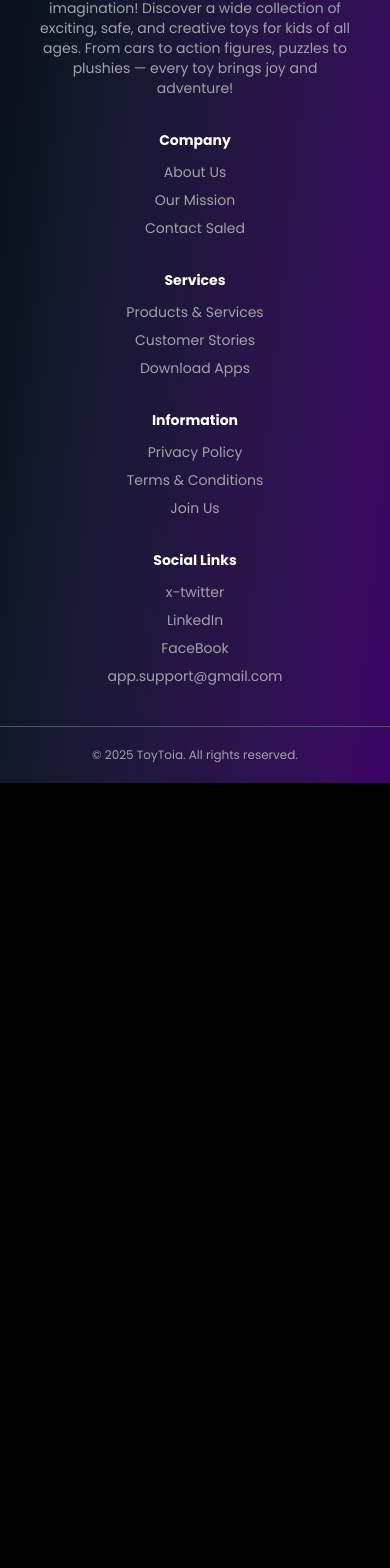
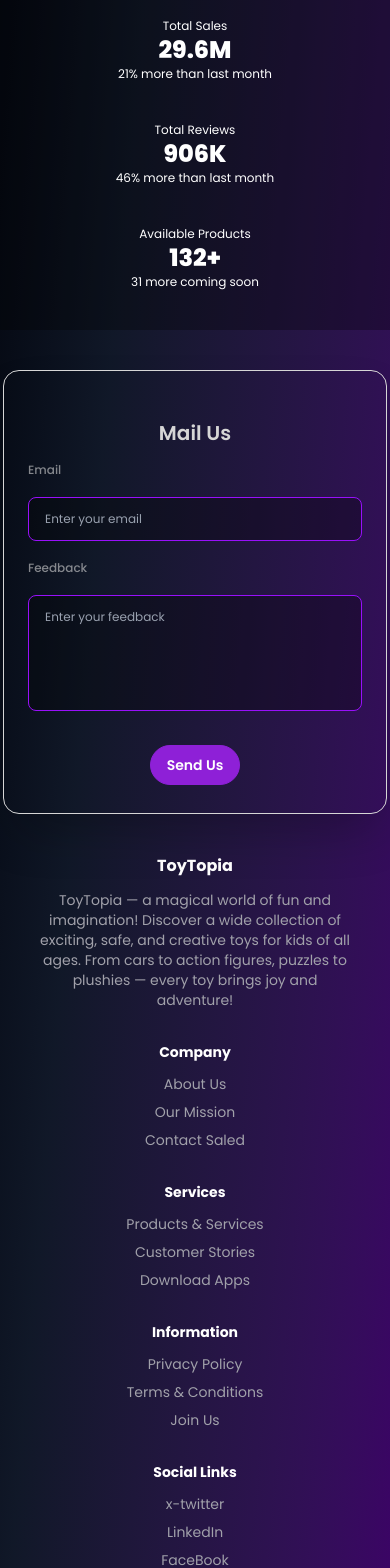
Before and after one commit to akmzakaria/toytopia-toystore, a React (Vite) app: page / in a window 390 px wide. Shown: the part 3020-4588 px from the top of the page. Before the commit the page ends 3803 px from the top, so only its background shows below. Built offline with nearby package versions, Linux system fonts and the light colour scheme; no server answers.

Commit message:
added 2 more Components to the homepage, Link added to footer, hover name added to navbar user image, updated UI

```diff
--- /dev/null
+++ b/src/Components/Footer.css
@@ -0,0 +1,3 @@
+footer a:hover {
+  color: blueviolet;
+}
--- a/src/Components/Footer.jsx
+++ b/src/Components/Footer.jsx
@@ -1,4 +1,6 @@
 import React from 'react';
+import { Link } from 'react-router';
+import './Footer.css';
 
 const Footer = () => {
   return (
@@ -6,6 +8,7 @@ const Footer = () => {
       <div className="flex md:flex-row flex-col md:justify-around text-center max-w-[1400px] mx-auto gap-8 py-10">
         <div className="flex-2 flex-col">
           <h2 className="font-bold mb-3 text-white">ToyTopia</h2>
+
           <p className="px-10 text-sm md:text-[1rem] md:px-0">
             ToyTopia — a magical world of fun and imagination! Discover a wide collection of
             exciting, safe, and creative toys for kids of all ages. From cars to action figures,
@@ -15,39 +18,69 @@ const Footer = () => {
 
         <div className="flex-1 flex-col text-sm md:text-[1rem]">
           <h2 className="font-bold mb-3 text-white">Company</h2>
+
+          <Link>
             <p className="mb-2">About Us</p>
+          </Link>
+          <Link>
             <p className="mb-2">Our Mission</p>
+          </Link>
+          <Link>
             <p>Contact Saled</p>
+          </Link>
         </div>
 
         <div className="flex-1 flex-col text-sm md:text-[1rem]">
           <h2 className="font-bold mb-3 text-white">Services</h2>
+
+          <Link>
             <p className="mb-2">Products & Services</p>
+          </Link>
+          <Link>
             <p className="mb-2">Customer Stories</p>
+          </Link>
+          <Link>
             <p>Download Apps</p>
+          </Link>
         </div>
 
         <div className="flex-1 flex-col text-sm md:text-[1rem]">
           <h2 className="font-bold mb-3 text-white">Information</h2>
+
+          <Link>
             <p className="mb-2">Privacy Policy</p>
+          </Link>
+          <Link>
             <p className="mb-2">Terms & Conditions</p>
+          </Link>
+          <Link>
             <p>Join Us</p>
+          </Link>
         </div>
 
         <div className="flex-1 flex-col text-sm md:text-[1rem]">
           <h2 className="font-bold mb-3 text-white">Social Links</h2>
+
+          <Link>
             <p className="mb-2">
               <i className="fa-brands fa-x-twitter"></i> x-twitter
             </p>
+          </Link>
+          <Link>
             <p className="mb-2">
               <i className="fa-brands fa-linkedin-in"></i> LinkedIn
             </p>
+          </Link>
+          <Link>
             <p className="mb-2">
               <i className="fa-brands fa-facebook-f"></i> FaceBook
             </p>
+          </Link>
+          <Link>
             <p>
               <i className="fa-regular fa-envelope"></i> app.support@gmail.com
             </p>
+          </Link>
         </div>
       </div>
       <hr className="border-gray-600 max-w-[1400px] mx-auto" />
--- /dev/null
+++ b/src/Components/MailUs.jsx
@@ -0,0 +1,61 @@
+import { Send } from 'lucide-react';
+import React, { useState } from 'react';
+
+const MailUs = () => {
+  const [success, setSuccess] = useState('');
+
+  const handleSubmit = (e) => {
+    e.preventDefault();
+    setSuccess('Successfully Sent!');
+    e.target.reset();
+    setTimeout(() => setSuccess(''), 5000);
+  };
+
+  return (
+    <div className="flex justify-center mt-10">
+      <div className="card border w-full max-w-sm shadow-2xl rounded-2xl pt-5">
+        <form onSubmit={handleSubmit} className="card-body">
+          <fieldset className="fieldset space-y-3">
+            <h2 className="text-xl font-semibold text-center mb-2">Mail Us</h2>
+
+            {/* email */}
+            <label className="label font-medium">Email</label>
+            <input
+              name="email"
+              type="email"
+              className="w-full px-4 py-3 bg-black/30 border border-purple-600 rounded-lg text-white placeholder-gray-400 focus:ring-2 focus:ring-purple-400 outline-none"
+              placeholder="Enter your email"
+              required
+            />
+
+            {/* feedback */}
+            <label className="label font-medium">Feedback</label>
+            <textarea
+              name="feedback"
+              rows={5}
+              className="w-full px-4 py-3 bg-black/30 border border-purple-600 rounded-lg text-white placeholder-gray-400 focus:ring-2 focus:ring-purple-400 outline-none resize-none"
+              placeholder="Enter your feedback"
+              required
+            />
+
+            {/* success message */}
+            {success && (
+              <div className="text-green-500 flex gap-1 text-center font-medium mt-2 transition-all">
+                <Send />
+                {success}
+              </div>
+            )}
+
+            <div className="flex justify-center">
+              <button type="submit" className="btn btn-primary rounded-full mt-4 w-fit">
+                Send Us
+              </button>
+            </div>
+          </fieldset>
+        </form>
+      </div>
+    </div>
+  );
+};
+
+export default MailUs;
--- a/src/Components/Navbar.jsx
+++ b/src/Components/Navbar.jsx
@@ -100,19 +100,26 @@ const Navbar = () => {
         </div>
         <div className="navbar-end">
           <div className="flex items-center gap-1">
+            {/* profile picture with hover name */}
             {user && (
-              <div>
+              <div className="tooltip tooltip-bottom" data-tip={user.displayName || 'User'}>
                 {user.photoURL ? (
-                  <img className="w-10 rounded-full bg-base-300" src={user.photoURL} alt="" />
+                  <img
+                    className="w-10 h-10 rounded-full bg-base-300 cursor-pointer object-cover"
+                    src={user.photoURL}
+                    alt="User"
+                  />
                 ) : (
                   <img
-                    className="w-10 rounded-full bg-base-300"
-                    src={'https://img.icons8.com/?size=64&id=rrtYnzKMTlUr&format=png'}
-                    alt=""
+                    className="w-10 h-10 rounded-full bg-base-300 cursor-pointer object-cover"
+                    src="https://img.icons8.com/?size=64&id=rrtYnzKMTlUr&format=png"
+                    alt="Default User"
                   />
                 )}
               </div>
             )}
+
+            {/* ---------------------------------- */}
             {user ? (
               <Link onClick={handleLogOut} className="btn btn-md btn-secondary rounded-full px-10">
                 Log Out
--- /dev/null
+++ b/src/Components/StatsSection.jsx
@@ -0,0 +1,31 @@
+import React from 'react';
+
+const StatsSection = () => {
+  return (
+    <div className="text-center p-10 md:p-20 bg-black/30 text-white ">
+      <div className="md:max-w-[1600px] mx-auto">
+        <h1 className="mb-5 text-xl md:text-5xl font-bold">Trusted by Millions, Built for You</h1>
+
+        <div className="flex flex-col md:flex-row md:justify-around gap-10">
+          <div className="flex flex-col text-xs md:text-[1rem] md:gap-3">
+            <p>Total Sales</p>
+            <h1 className="font-extrabold text-2xl md:text-6xl">29.6M</h1>
+            <p>21% more than last month</p>
+          </div>
+          <div className="flex flex-col text-xs md:text-[1rem] md:gap-3">
+            <p>Total Reviews</p>
+            <h1 className="font-extrabold text-2xl md:text-6xl">906K</h1>
+            <p>46% more than last month</p>
+          </div>
+          <div className="flex flex-col text-xs md:text-[1rem] md:gap-3">
+            <p>Available Products</p>
+            <h1 className="font-extrabold text-2xl md:text-6xl">132+</h1>
+            <p>31 more coming soon</p>
+          </div>
+        </div>
+      </div>
+    </div>
+  );
+};
+
+export default StatsSection;
--- a/src/Components/ToyCard.jsx
+++ b/src/Components/ToyCard.jsx
@@ -1,6 +1,5 @@
 import React from 'react';
 import { Link } from 'react-router';
-import img from '../assets/green-black_car.webp';
 import { MdEventAvailable } from 'react-icons/md';
 import { FaStar } from 'react-icons/fa';
 
--- a/src/Components/ToyDetails.jsx
+++ b/src/Components/ToyDetails.jsx
@@ -1,10 +1,8 @@
 import React, { useState } from 'react';
 import { Link, useLoaderData, useParams } from 'react-router';
-import img from '../assets/green-black_car.webp';
 import { MdEventAvailable, MdOutlinePriceCheck } from 'react-icons/md';
 import { FaStar } from 'react-icons/fa';
 import { Send } from 'lucide-react';
-import { TiTick } from 'react-icons/ti';
 
 const ToyDetails = () => {
   const data = useLoaderData();
@@ -22,7 +20,7 @@ const ToyDetails = () => {
   };
 
   return (
-    <div className="bg-linear-to-br from-black via-gray-900 to-purple-950 min-h-screen pb-5">
+    <div className="min-h-screen pb-5">
       <div className="max-w-5xl mx-auto">
         <title>ToyTopia - Toy Details</title>
         {/* toy details */}
--- a/src/Pages/Home.jsx
+++ b/src/Pages/Home.jsx
@@ -1,6 +1,8 @@
 import React from 'react';
 import Slider from '../Components/Slider';
 import PopularToys from '../Components/PopularToys';
+import StatsSection from '../Components/StatsSection';
+import MailUs from '../Components/MailUs';
 
 const Home = () => {
   return (
@@ -8,6 +10,8 @@ const Home = () => {
       <title>ToyTopia - Home</title>
       <Slider></Slider>
       <PopularToys></PopularToys>
+      <StatsSection></StatsSection>
+      <MailUs></MailUs>
     </div>
   );
 };
--- a/src/Pages/Loading.jsx
+++ b/src/Pages/Loading.jsx
@@ -2,7 +2,7 @@ import React from 'react';
 
 const Loading = () => {
   return (
-    <div className="flex justify-center items-center h-[100vh] m-auto">
+    <div className="flex justify-center items-center h-[100vh] m-auto bg-linear-to-br from-black via-gray-900 to-purple-950">
       <span className="loading loading-spinner w-10"></span>
     </div>
   );
--- a/src/Routes/Router.jsx
+++ b/src/Routes/Router.jsx
@@ -23,6 +23,18 @@ const router = createBrowserRouter([
         loader: () => fetch('/12data.json'),
         hydrateFallbackElement: <Loading></Loading>,
       },
+
+      {
+        path: 'toydetails/:id',
+        element: (
+          <PrivateRoute>
+            <ToyDetails></ToyDetails>
+          </PrivateRoute>
+        ),
+        loader: () => fetch('/12data.json'),
+        hydrateFallbackElement: <Loading></Loading>,
+      },
+
       {
         path: '/profile',
         element: (
@@ -51,23 +63,12 @@ const router = createBrowserRouter([
         path: '/register',
         Component: Register,
       },
+
+      {
+        path: '/forgotpassword',
+        Component: ForgotPass,
+      },
     ],
-  },
-
-  {
-    path: 'toydetails/:id',
-    element: (
-      <PrivateRoute>
-        <ToyDetails></ToyDetails>
-      </PrivateRoute>
-    ),
-    loader: () => fetch('/12data.json'),
-    hydrateFallbackElement: <Loading></Loading>,
-  },
-
-  {
-    path: '/forgotpassword',
-    Component: ForgotPass,
   },
 
   {
```
Lines whose indentation alone changed are shown as unchanged.
